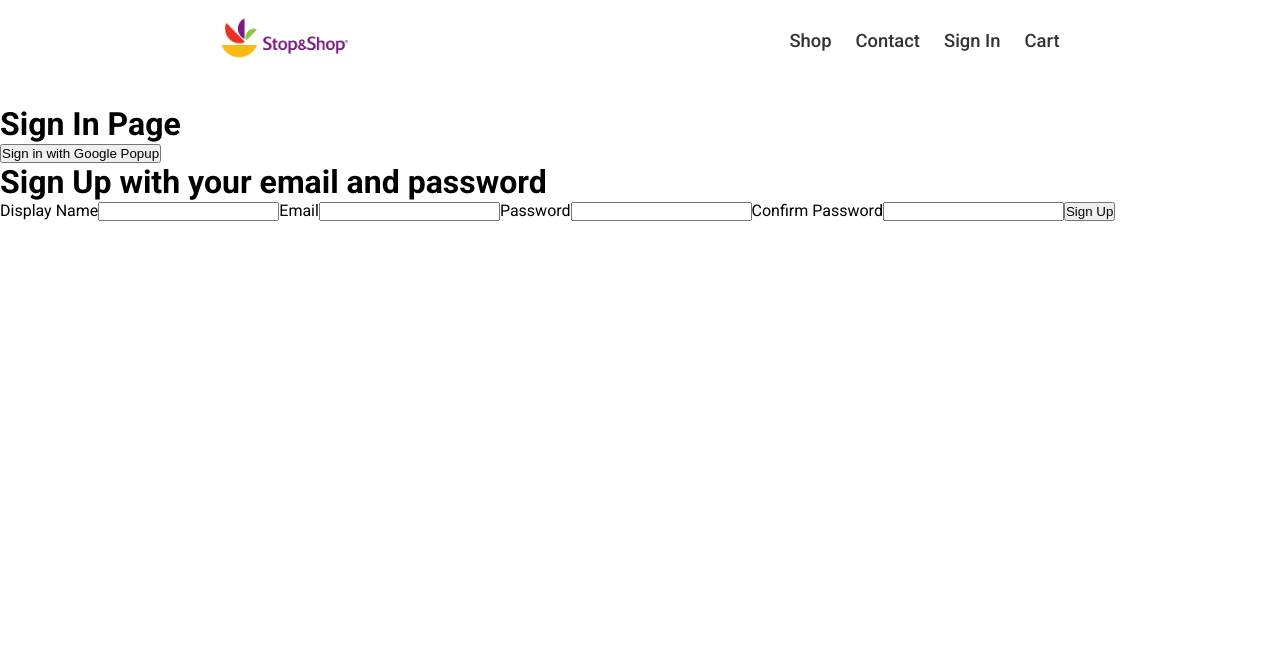
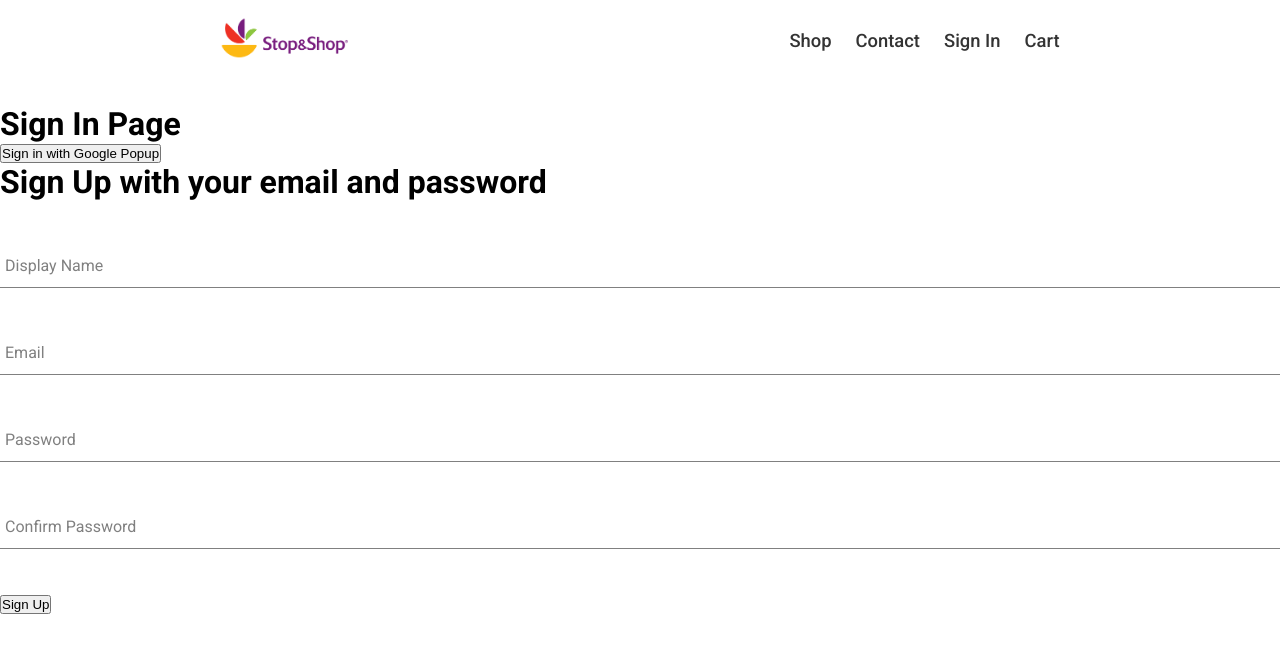
Before and after one commit to KishoreBabu420/crown-clothing, a React (Create React App) app: page /signIn in a window 1280 px wide. Shown: the top 652 px of the page. Built offline with nearby package versions, Linux system fonts and the light colour scheme.

Commit message:
generalize inputComponent

```diff
--- /dev/null
+++ b/src/components/form-input/form-input.component.jsx
@@ -0,0 +1,24 @@
+import './form-input.styles.scss';
+
+const FormInput = ({ label, inputOptions }) => {
+  const { id, value } = inputOptions;
+
+  return (
+    <div className='group'>
+      <input
+        className='form-input'
+        {...inputOptions}
+      />
+      {label && (
+        <label
+          htmlFor={`${id}`}
+          className={`${value.length ? 'shrink' : ''} form-input-label`}
+        >
+          {label}
+        </label>
+      )}
+    </div>
+  );
+};
+
+export default FormInput;
--- /dev/null
+++ b/src/components/form-input/form-input.styles.scss
@@ -0,0 +1,54 @@
+$sub-color: grey;
+$main-color: black;
+
+@mixin shrinkLabel {
+  top: -14px;
+  font-size: 12px;
+  color: $main-color;
+}
+
+.group {
+  position: relative;
+  margin: 45px 0;
+
+  .form-input {
+    background: none;
+    background-color: white;
+    color: $sub-color;
+    font-size: 18px;
+    padding: 10px 10px 10px 5px;
+    display: block;
+    width: 100%;
+    border: none;
+    border-radius: 0;
+    border-bottom: 1px solid $sub-color;
+    margin: 25px 0;
+
+    &:focus {
+      outline: none;
+    }
+
+    &:focus ~ .form-input-label {
+      @include shrinkLabel();
+    }
+  }
+
+  input[type='password'] {
+    letter-spacing: 0.3em;
+  }
+
+  .form-input-label {
+    color: $sub-color;
+    font-size: 16px;
+    font-weight: normal;
+    position: absolute;
+    pointer-events: none;
+    left: 5px;
+    top: 10px;
+    transition: 300ms ease all;
+
+    &.shrink {
+      @include shrinkLabel();
+    }
+  }
+}
--- a/src/components/sign-up-form/sign-up-form.component.jsx
+++ b/src/components/sign-up-form/sign-up-form.component.jsx
@@ -1,4 +1,6 @@
 import { useState } from 'react';
+
+import FormInput from '../form-input/form-input.component';
 
 import {
   createAuthUserWithEmailAndPassword,
@@ -49,44 +51,53 @@
   };
 
   return (
-    <>
+    <div className='sign-up-container'>
       <h1>Sign Up with your email and password</h1>
       <form onSubmit={submitHandler}>
-        <label htmlFor='display-name'>Display Name</label>
-        <input
-          type='text'
-          required
-          id='display-name'
-          name='displayName'
-          onChange={changeHandler}
-          value={displayName}
+        <FormInput
+          label='Display Name'
+          inputOptions={{
+            type: 'text',
+            required: true,
+            id: 'display-name',
+            name: 'displayName',
+            onChange: { changeHandler },
+            value: displayName,
+          }}
         />
-        <label htmlFor='email'>Email</label>
-        <input
-          type='email'
-          required
-          id='email'
-          name='email'
-          value={email}
-          onChange={changeHandler}
+
+        <FormInput
+          label='Email'
+          inputOptions={{
+            type: 'email',
+            required: true,
+            id: 'email',
+            name: 'email',
+            value: email,
+            onChange: { changeHandler },
+          }}
         />
-        <label htmlFor='password'>Password</label>
-        <input
-          type='password'
-          required
-          id='password'
-          name='password'
-          value={password}
-          onChange={changeHandler}
+        <FormInput
+          label='Password'
+          inputOptions={{
+            type: 'password',
+            required: true,
+            id: 'password',
+            name: 'password',
+            value: password,
+            onChange: { changeHandler },
+          }}
         />
-        <label htmlFor='confirm-password'>Confirm Password</label>
-        <input
-          type='password'
-          required
-          id='confirm-password'
-          name='confirmPassword'
-          value={confirmPassword}
-          onChange={changeHandler}
+        <FormInput
+          label='Confirm Password'
+          inputOptions={{
+            type: 'password',
+            required: true,
+            id: 'confirm-password',
+            name: 'confirmPassword',
+            value: confirmPassword,
+            onChange: { changeHandler },
+          }}
         />
 
         <input
@@ -94,7 +105,7 @@
           value='Sign Up'
         />
       </form>
-    </>
+    </div>
   );
 };
 
```
